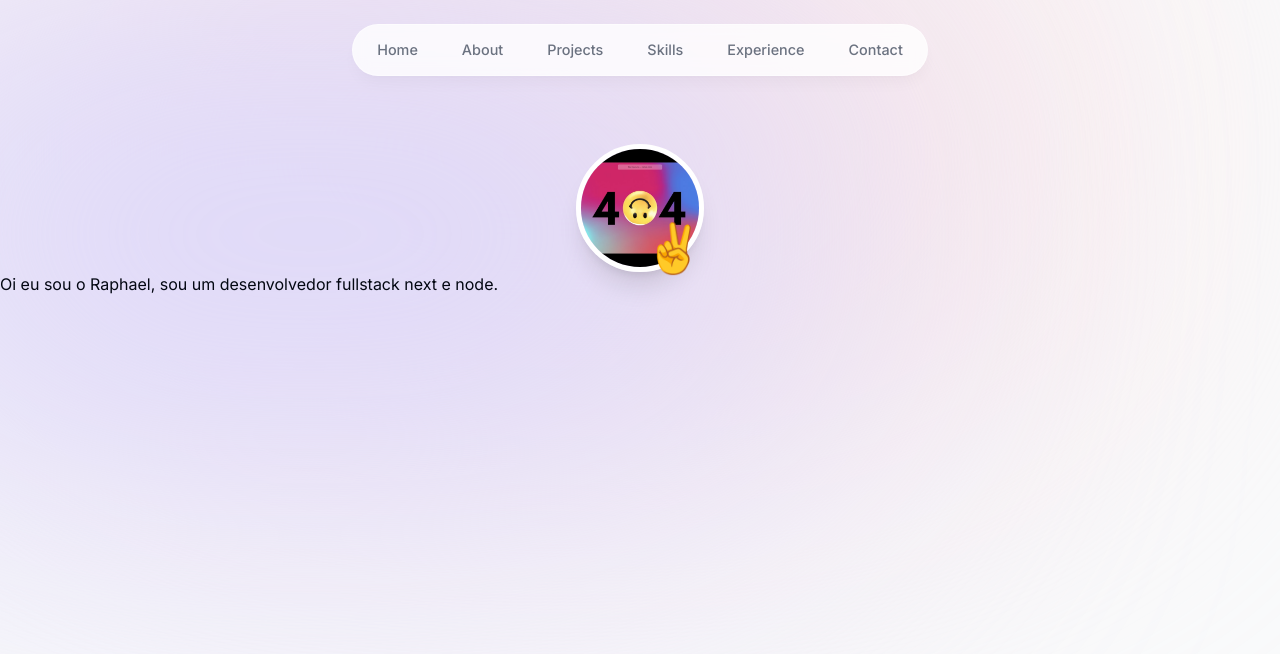
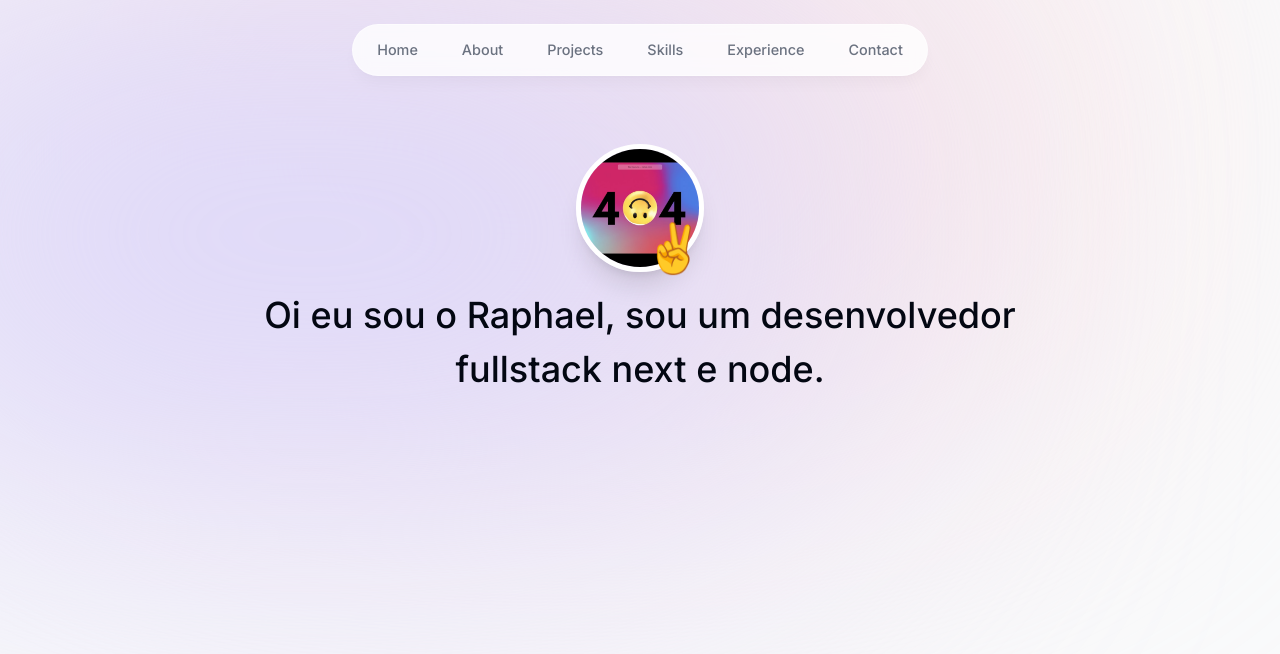
Before and after one commit to raphafratel/raphael-fratel-portfolio, a Next.js app: page / in a window 1280 px wide. Shown: the top 654 px of the page. Built offline with nearby package versions, Linux system fonts and the light colour scheme.

Commit message:
refactor: substitui implementação de estilos com template literals com uso de arrays e o metodo join

```diff
--- /dev/null
+++ b/app/page.styles.tsx
@@ -0,0 +1,6 @@
+export const main = [
+  'flex',
+  'flex-col',
+  'items-center',
+  'px-4',
+].join(' ');
--- a/app/page.tsx
+++ b/app/page.tsx
@@ -1,8 +1,9 @@
 import Intro from "@/components/intro/intro";
+import * as styles from './page.styles'
 
 export default function Home() {
   return (
-    <main className="">
+    <main className={styles.main}>
       <Intro />
     </main>
   )
--- a/components/header/header.tsx
+++ b/components/header/header.tsx
@@ -4,28 +4,28 @@ import React from 'react'
 import { motion } from "framer-motion";
 import { links } from '@/lib/data'
 import Link from 'next/link';
-import './style.css'
-import { motionNav, motionLink } from './motion';
+import * as motions from './motions';
+import * as styles from './styles'
 
 export default function header() {
   return (
-    <header className='header-style'>
+    <header className={styles.header}>
 
       <motion.div
-        className='navbar-bg-style'
-        {...motionNav}
+        className={styles.navbarBg}
+        {...motions.navigation}
       >
       </motion.div>
 
-      <nav className='navbar-style'>
-        <ul className='nav-ul-style'>
+      <nav className={styles.navbar}>
+        <ul className={styles.navUl}>
           {links.map((link) => (
             <motion.li
-              className='nav-li-style'
+              className={styles.navLi}
               key={link.hash}
-              {...motionLink}
+              {...motions.links}
             >
-              <Link className='nav-link-style' href={link.hash}>
+              <Link className={styles.navLink} href={link.hash}>
                 {link.name}
               </Link>
             </motion.li>
--- a/components/header/motion.tsx
+++ b/components/header/motions.tsx
@@ -1,9 +1,9 @@
-export const motionNav = {
+export const navigation = {
     initial: { y: -100, x: '-50%', opacity: 0 },
     animate: { y: 0, x: '-50%', opacity: 1 },
 };
 
-export const motionLink = {
+export const links = {
     initial: { y: -100, opacity: 0 },
     animate: { y: 0, opacity: 1 },
 };
--- a/components/header/style.css
+++ /dev/null
@@ -1,71 +0,0 @@
-.header-style {
-  @apply z-[999]
-    relative;
-}
-
-.navbar-bg-style {
-  @apply fixed
-    top-0
-    left-1/2
-    h-[4.5rem]
-    w-full
-    rounded-none
-    border
-    border-white
-    border-opacity-40
-    bg-white
-    bg-opacity-80
-    shadow-lg
-    shadow-black/[0.03]
-    backdrop-blur-[0.5rem]
-    sm:top-6
-    sm:h-[3.25rem]
-    sm:w-[36rem]
-    sm:rounded-full;
-}
-
-.navbar-style {
-  @apply flex
-    fixed
-    top-[0.15rem]
-    left-1/2
-    h-12
-    -translate-x-1/2
-    py-2
-    sm:top-[1.7rem]
-    sm:h-[initial]
-    sm:py-0;
-}
-
-.nav-ul-style {
-  @apply flex
-    w-[22rem]
-    flex-wrap
-    items-center
-    justify-center
-    gap-y-1
-    text-[0.9rem]
-    font-medium
-    text-gray-500
-    sm:w-[initial]
-    sm:flex-nowrap
-    sm:gap-5;
-}
-
-.nav-li-style {
-  @apply h-3/4
-    flex
-    items-center
-    justify-center;
-}
-
-.nav-link-style {
-  @apply flex
-    w-full
-    items-center
-    justify-center
-    px-3
-    py-3
-    hover:text-gray-950
-    transition;
-}
--- /dev/null
+++ b/components/header/styles.tsx
@@ -0,0 +1,71 @@
+export const header = [
+  'z-[999]',
+  'relative'
+].join(' ');
+
+export const navbarBg = [
+  'fixed',
+  'top-0',
+  'left-1/2',
+  'h-[4.5rem]',
+  'w-full',
+  'rounded-none',
+  'border',
+  'border-white',
+  'border-opacity-40',
+  'bg-white',
+  'bg-opacity-80',
+  'shadow-lg',
+  'shadow-black/[0.03]',
+  'backdrop-blur-[0.5rem]',
+  'sm:top-6',
+  'sm:h-[3.25rem]',
+  'sm:w-[36rem]',
+  'sm:rounded-full'
+].join(' ');
+
+export const navbar = [
+  'flex',
+  'fixed',
+  'top-[0.15rem]',
+  'left-1/2',
+  'h-12',
+  '-translate-x-1/2',
+  'py-2',
+  'sm:top-[1.7rem]',
+  'sm:h-[initial]',
+  'sm:py-0'
+].join(' ');
+
+export const navUl = [
+  'flex',
+  'w-[22rem]',
+  'flex-wrap',
+  'items-center',
+  'justify-center',
+  'gap-y-1',
+  'text-[0.9rem]',
+  'font-medium',
+  'text-gray-500',
+  'sm:w-[initial]',
+  'sm:flex-nowrap',
+  'sm:gap-5'
+].join(' ');
+
+export const navLi = [
+  'h-3/4',
+  'flex',
+  'items-center',
+  'justify-center'
+].join(' ');
+
+export const navLink = [
+  'flex',
+  'w-full',
+  'items-center',
+  'justify-center',
+  'px-3',
+  'py-3',
+  'hover:text-gray-950',
+  'transition'
+].join(' ');
--- a/components/intro/intro.tsx
+++ b/components/intro/intro.tsx
@@ -5,12 +5,13 @@ import { motion } from 'framer-motion'
 import Image from 'next/image'
 import img404 from '@/public/404.jpg'
 import * as motions from './motions';
-import * as style from './style'
+import * as styles from './styles'
 
 export default function Intro() {
   return (
-    <section>
-      <div className={style.profilePicContainer}>
+    <section
+    className={styles.section.trim()}>
+      <div className={styles.profilePicContainer}>
         <div className='relative'>
 
           <motion.div {...motions.picture}>
@@ -21,20 +22,21 @@ export default function Intro() {
               height={250}
               quality={95}
               priority={true}
-              className={style.profilePicture}
+              className={styles.profilePicture}
             />
           </motion.div>
 
           <motion.span
             {...motions.emoji}
-            className={style.emoji}>
+            className={styles.emoji}>
             ✌️
           </motion.span>
 
         </div>
       </div>
 
-      <p>
+      <p
+        className={styles.paragraph.trim()}>
         Oi eu sou o Raphael, sou um desenvolvedor fullstack next e node.
       </p>
     </section>
--- a/components/intro/style.tsx
+++ /dev/null
@@ -1,22 +0,0 @@
-export const profilePicContainer = `
-    flex
-    items-center
-    justify-center
-`
-
-export const profilePicture = `
-    rounded-full
-    h-32
-    w-32
-    object-cover
-    border-[0.35rem]
-    border-white
-    shadow-xl
-`
-
-export const emoji = `
-    absolute
-    bottom-0
-    right-0
-    text-5xl
-`
--- /dev/null
+++ b/components/intro/styles.tsx
@@ -0,0 +1,41 @@
+export const section = [
+    'mb-28',
+    'max-w-[50rem]',
+    'text-center',
+    'sm:mb-0',
+  ].join(' ');
+
+  export const profilePicContainer = [
+    'flex',
+    'items-center',
+    'justify-center'
+  ].join(' ');
+
+  export const profilePicture = [
+    'rounded-full',
+    'h-32',
+    'w-32',
+    'object-cover',
+    'border-[0.35rem]',
+    'border-white',
+    'shadow-xl'
+  ].join(' ');
+
+  export const emoji = [
+    'absolute',
+    'bottom-0',
+    'right-0',
+    'text-5xl'
+  ].join(' ');
+
+
+export const paragraph = [
+    'mb-10',
+    'mt-4',
+    'px-4',
+    'text',
+    'text-2xl',
+    'font-medium',
+    '!leading-[1.5]',
+    'sm:text-4xl',
+].join(' ');
```
